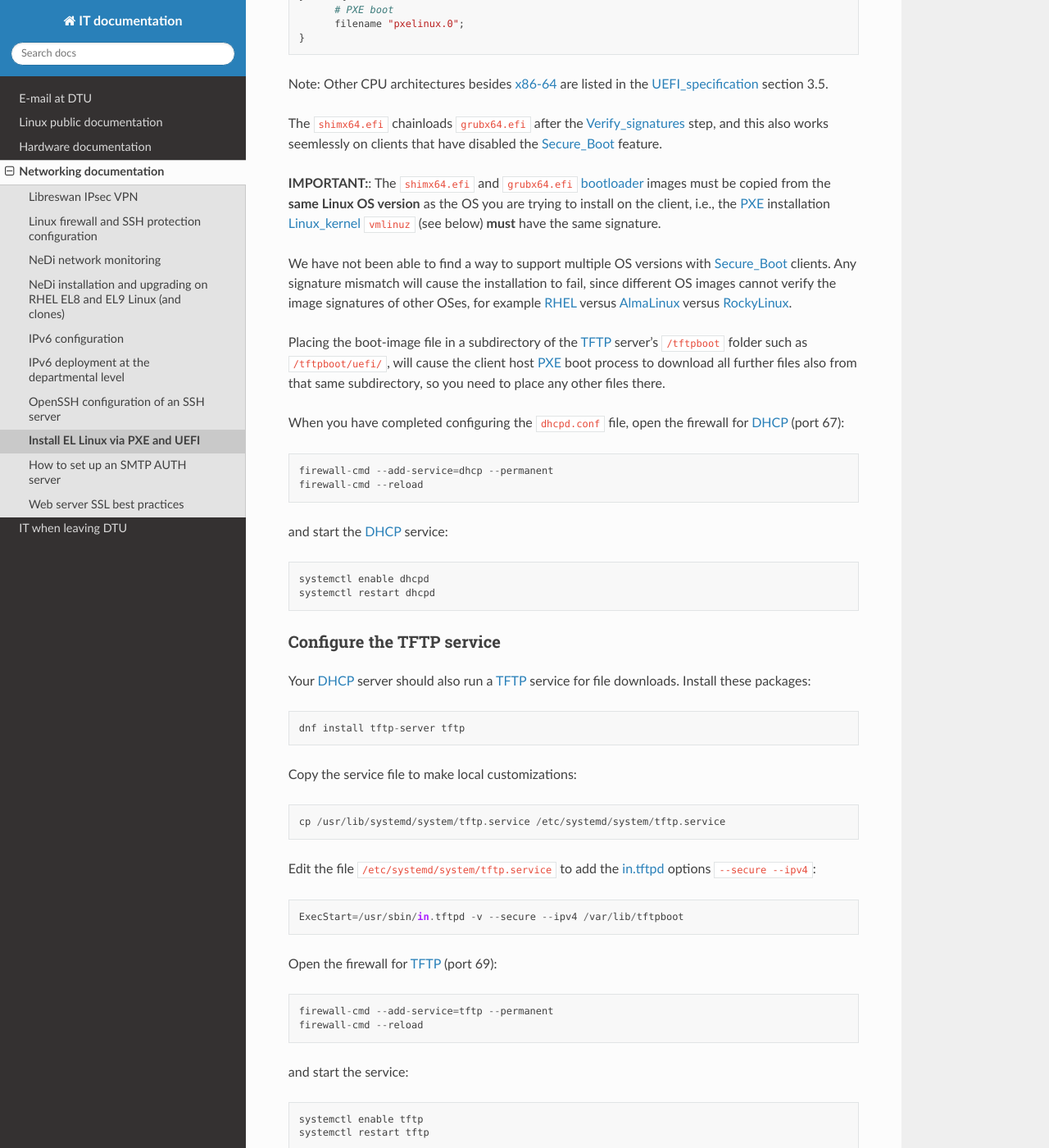
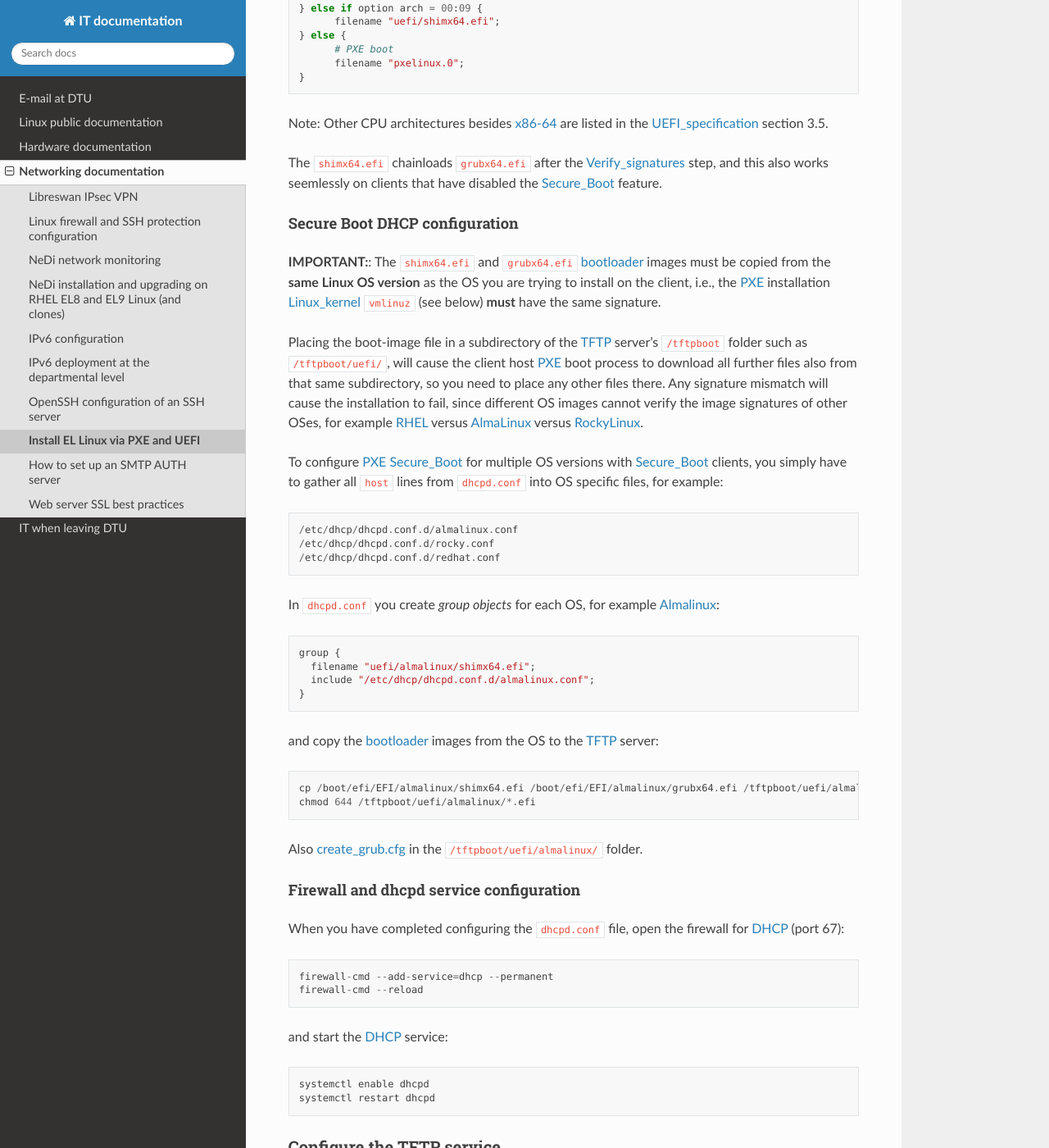
Before and after one commit to OleHolmNielsen/ITwiki, a Sphinx documentation site: the page built from docs/PXE_and_UEFI.rst, in a window 1280 px wide and 1400 px high, scrolled down 7942 px. Shown: the whole window at 82% size. Built offline with Sphinx 7.4.7 and the Read the Docs theme 3.1.0, drawn with Linux system fonts in a browser that asks for light colours; some of the changed text lies outside the part shown.

Commit message:
Secure Boot DHCP configuration

```diff
--- a/docs/PXE_and_UEFI.rst
+++ b/docs/PXE_and_UEFI.rst
@@ -362,7 +362,7 @@ Add these options only if you need to support MTFTP_ (*Multicast TFTP*) as recom
 .. _RFC4578: https://datatracker.ietf.org/doc/html/rfc4578#section-2.1
 .. _MTFTP: https://datatracker.ietf.org/doc/html/draft-henry-remote-boot-protocol-00
 
-In the ``dhcpd.conf`` subnet section(s) define the desired UEFI_ RFC4578_ or PXE_ (legacy)
+In the ``dhcpd.conf`` `subnet` section(s) define the desired UEFI_ RFC4578_ or PXE_ (legacy)
 bootloader_ image types in the ``/tftpboot/uefi/`` subdirectory.
 
 Remember also to :ref:`Install_bootloader_images`.
@@ -390,19 +390,44 @@ Note: Other CPU architectures besides x86-64_ are listed in the UEFI_specificati
 The ``shimx64.efi`` chainloads ``grubx64.efi`` after the Verify_signatures_ step,
 and this also works seemlessly on clients that have disabled the Secure_Boot_ feature.
 
+Secure Boot DHCP configuration
+..................................
+
 **IMPORTANT:**:
 The ``shimx64.efi`` and ``grubx64.efi`` bootloader_ images must be copied from the
 **same Linux OS version** as the OS you are trying to install on the client,
 i.e., the PXE_ installation Linux_kernel_ ``vmlinuz`` (see below) **must** have the same signature.
 
-We have not been able to find a way to support multiple OS versions with Secure_Boot_ clients.
+Placing the boot-image file in a subdirectory of the TFTP_ server's ``/tftpboot`` folder such as ``/tftpboot/uefi/``,
+will cause the client host PXE_ boot process to download all further files also from that same subdirectory,
+so you need to place any other files there.
 Any signature mismatch will cause the installation to fail,
 since different OS images cannot verify the image signatures of other OSes,
 for example RHEL_ versus AlmaLinux_ versus RockyLinux_.
 
-Placing the boot-image file in a subdirectory of the TFTP_ server's ``/tftpboot`` folder such as ``/tftpboot/uefi/``,
-will cause the client host PXE_ boot process to download all further files also from that same subdirectory,
-so you need to place any other files there.
+To configure PXE_ Secure_Boot_ for multiple OS versions with Secure_Boot_ clients,
+you simply have to gather all ``host`` lines from ``dhcpd.conf`` into OS specific files, for example::
+
+  /etc/dhcp/dhcpd.conf.d/almalinux.conf
+  /etc/dhcp/dhcpd.conf.d/rocky.conf
+  /etc/dhcp/dhcpd.conf.d/redhat.conf
+
+In ``dhcpd.conf`` you create `group objects` for each OS, for example Almalinux_::
+
+  group {
+    filename "uefi/almalinux/shimx64.efi";
+    include "/etc/dhcp/dhcpd.conf.d/almalinux.conf";
+  }
+
+and copy the bootloader_ images from the OS to the TFTP_ server::
+
+  cp /boot/efi/EFI/almalinux/shimx64.efi /boot/efi/EFI/almalinux/grubx64.efi /tftpboot/uefi/almalinux/
+  chmod 644 /tftpboot/uefi/almalinux/*.efi
+
+Also create_grub.cfg_ in the ``/tftpboot/uefi/almalinux/`` folder.
+
+Firewall and dhcpd service configuration
+..........................................
 
 When you have completed configuring the ``dhcpd.conf`` file, open the firewall for DHCP_ (port 67)::
 
```
